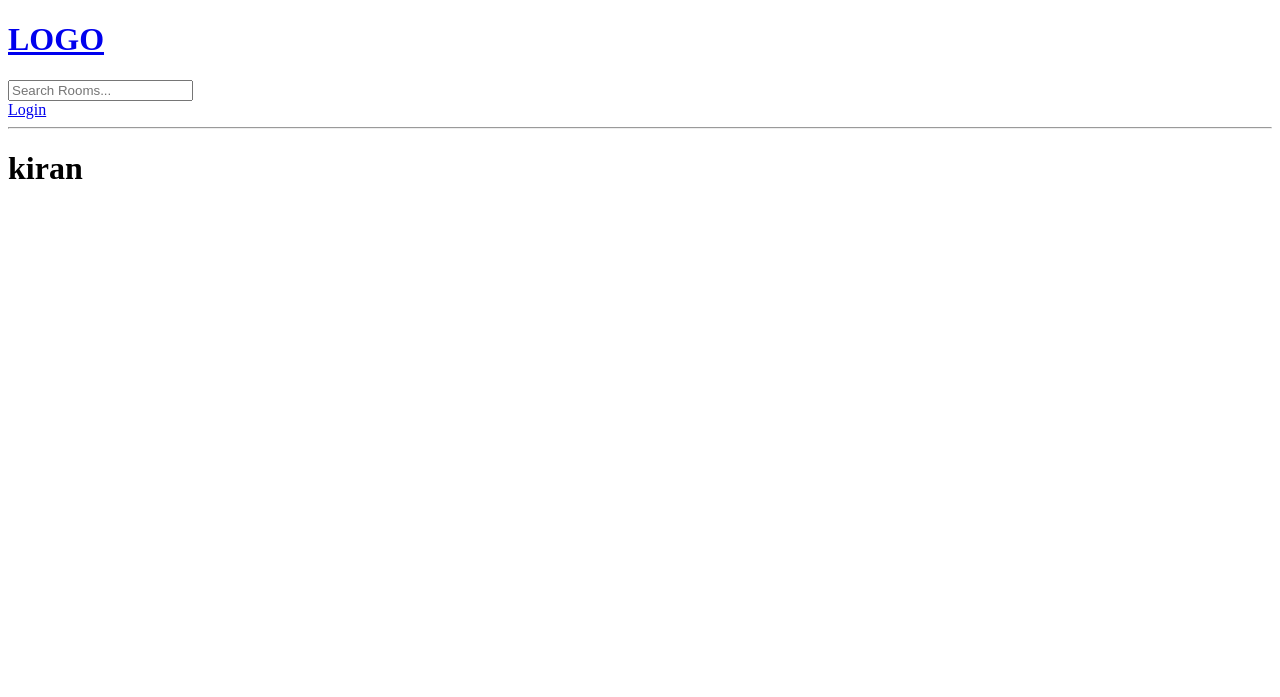
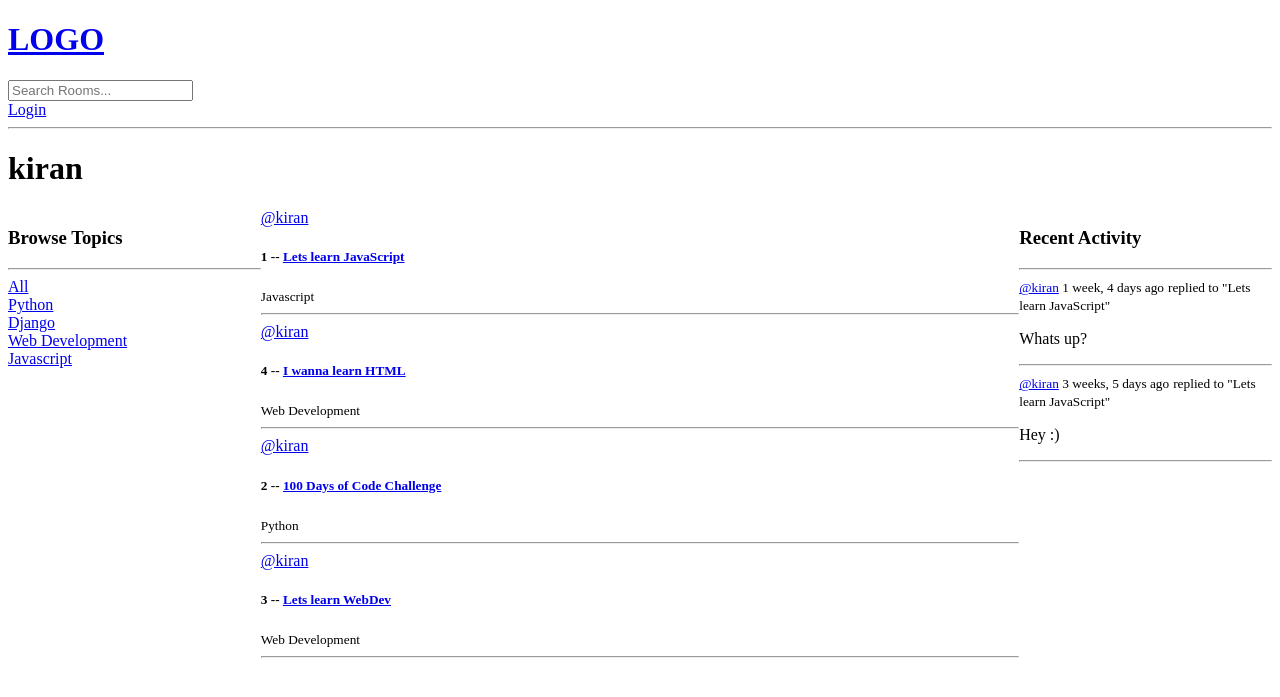
Before and after one commit to kpatil8/studybud-tut, a Django app: page /profile/1 in a window 1280 px wide. Shown: the top 697 px of the page. Run offline with Django 5.2, Linux system fonts and the light colour scheme; data comes from the database, SQL or seed files in the repository.

Commit message:
commit after User Profile Page timestamp

```diff
--- a/base/templates/base/activity_component.html
+++ b/base/templates/base/activity_component.html
@@ -2,7 +2,7 @@
     <hr>
     {% for message in room_messages %}
         <div>
-            <small>@{{message.user}}  {{message.created|timesince}} ago</small>
+            <small><a href="{% url 'user-profile' message.user.id %}">@{{message.user}}</a>  {{message.created|timesince}} ago</small>
             <small>replied to "{{message.room}}"</small>
 
             <p>{{message}}</p>
--- a/base/templates/base/profile.html
+++ b/base/templates/base/profile.html
@@ -1,5 +1,26 @@
 {% extends 'main.html' %}
 
 {% block content %}
+
+<style>
+    .profile-container{
+        display:grid;
+        grid-template-columns: 1fr 3fr 1fr;
+    }
+</style>
 <h1>{{user.username}}</h1>
+
+<div class="profile-container"">
+    <div>
+        {% include 'base/topics_component.html' %}
+    </div>
+
+    <div>
+        {% include 'base/feed_component.html' %}
+    </div>
+
+    <div>
+        {% include 'base/activity_component.html' %}
+    </div>
+</div>
 {% endblock content %}
--- a/base/views.py
+++ b/base/views.py
@@ -98,7 +98,10 @@ def room(request, pk):
 
 def userProfile(request,pk):
     user = User.objects.get(id=pk)
-    context={'user':user}
+    rooms = user.room_set.all()
+    room_messages = user.message_set.all()
+    topics = Topic.objects.all()
+    context={'user':user, 'rooms': rooms, 'room_messages': room_messages, 'topics': topics}
     return render(request, 'base/profile.html', context)
 
 
```
